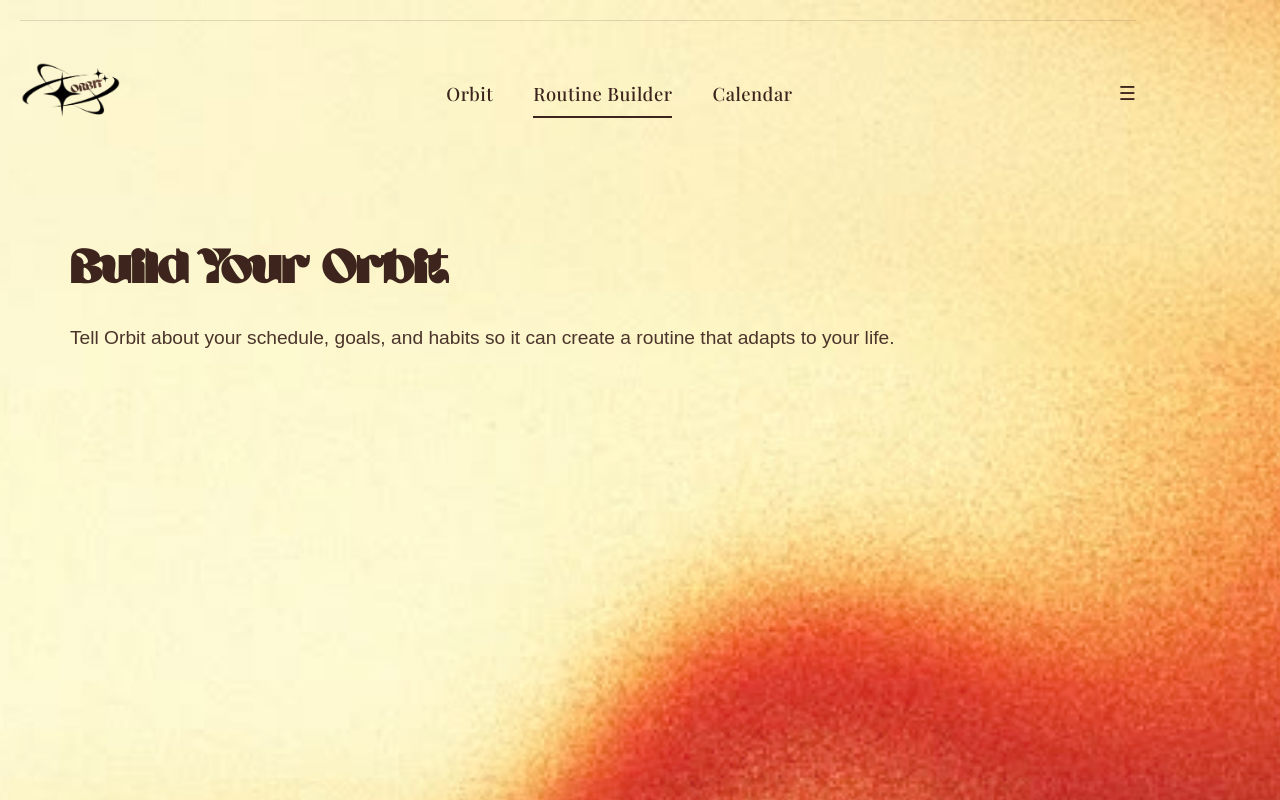
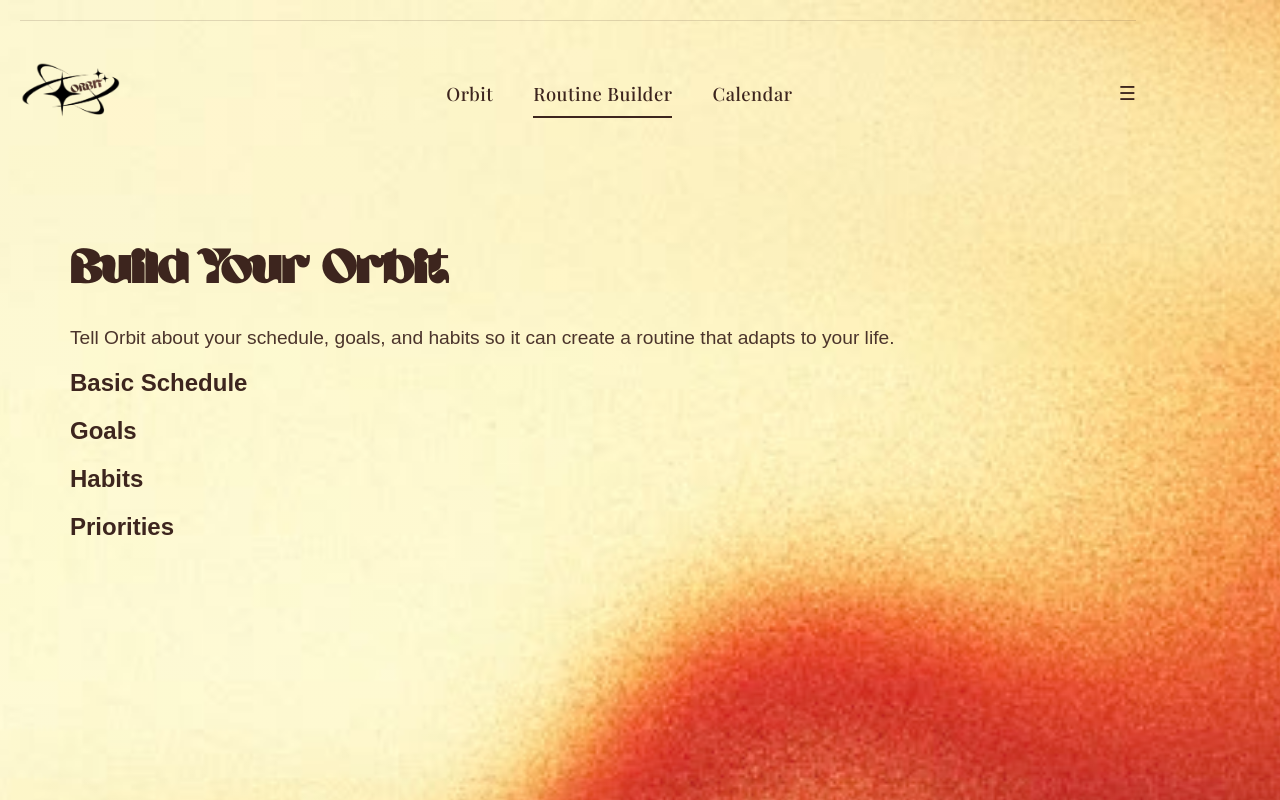
Before and after one commit to RoshanShaikh30/LiveTechIndia-Mega-Project, a React (Vite) app: page / in a window 1280 px wide. Both pictures are taken after a click on the item "Routine Builder". Shown: the top 800 px of the page. Built offline with nearby package versions, Linux system fonts and the light colour scheme.

Commit message:
Update RoutineBuilder.jsx

```diff
--- a/src/RoutineBuilder.jsx
+++ b/src/RoutineBuilder.jsx
@@ -7,6 +7,21 @@ function RoutineBuilder() {
       <p>
         Tell Orbit about your schedule, goals, and habits so it can create a routine that adapts to your life.
       </p>
+      <div className="builder-section">
+       <h2>Basic Schedule</h2>
+      </div>
+
+      <div className="builder-section">
+       <h2>Goals</h2>
+      </div>
+
+      <div className="builder-section">
+       <h2>Habits</h2>
+      </div>
+
+      <div className="builder-section">
+       <h2>Priorities</h2>
+      </div>
     </div>
   );
 }
```
